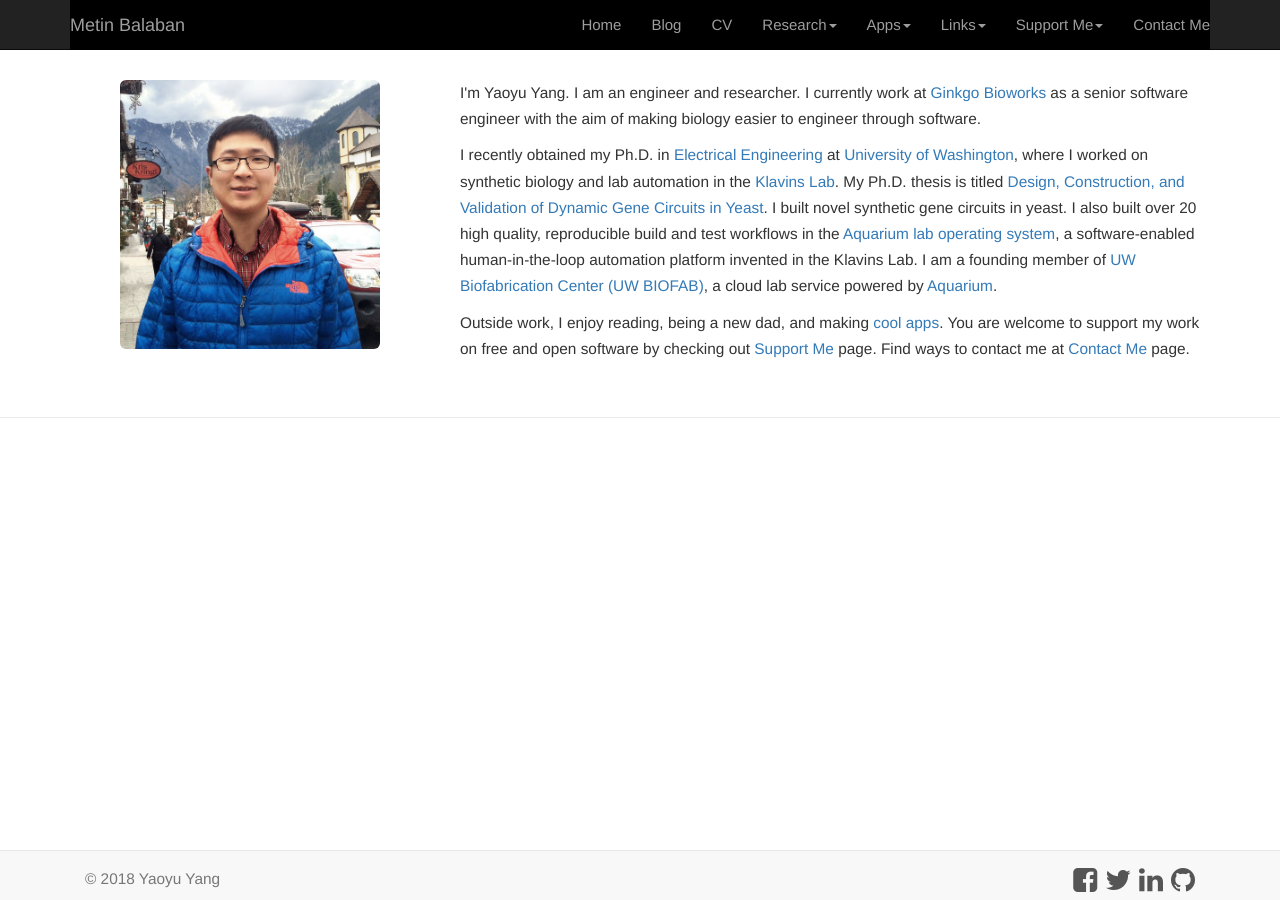
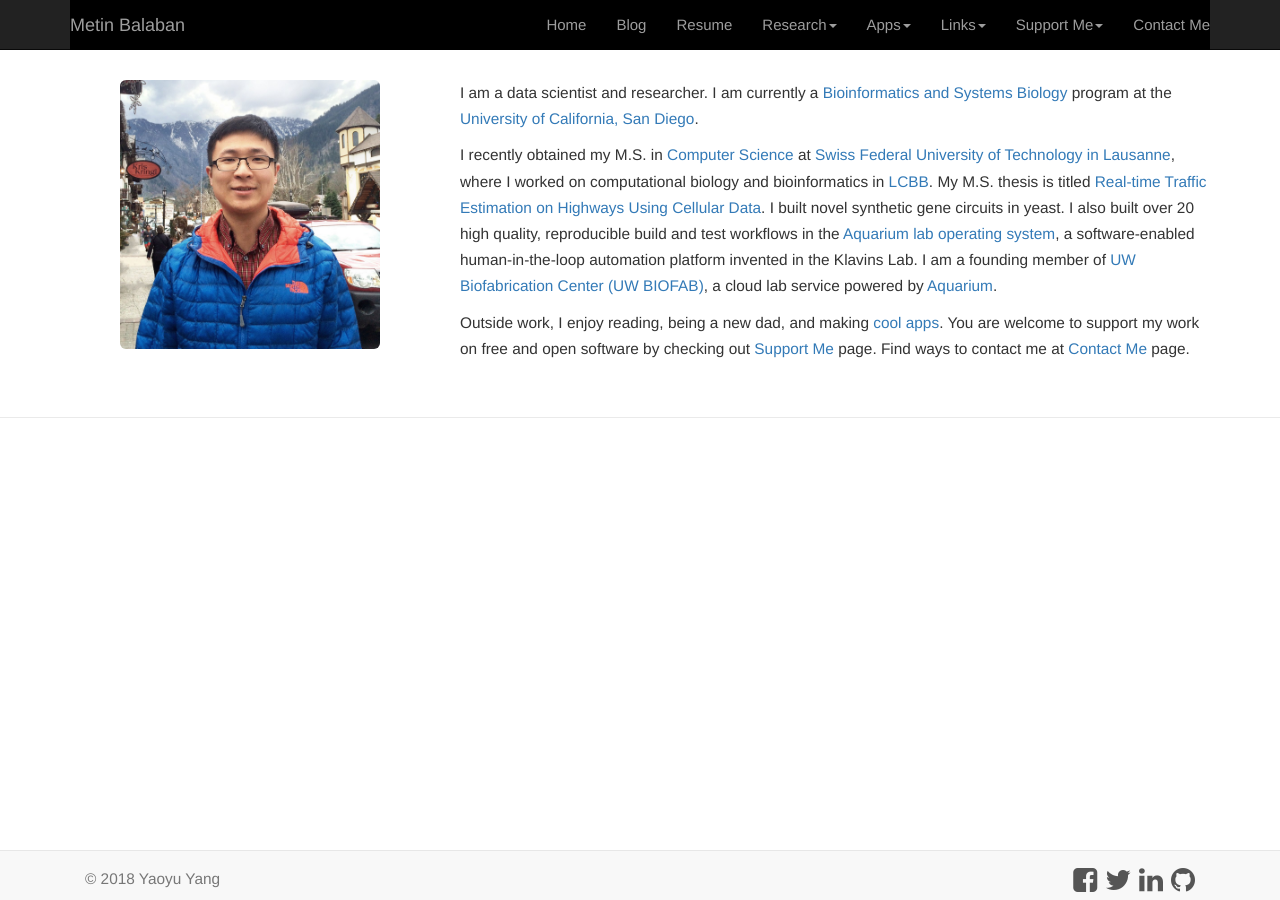
Before and after one commit to balabanmetin/balabanmetin.github.io, a Jekyll site: the page built from index.html, in a window 1280 px wide. Built offline with Jekyll 4.4.1, drawn with Linux system fonts in a browser that asks for light colours; nearby versions of some CDN libraries.

Commit message:
basic edits

```diff
--- a/_includes/header.html
+++ b/_includes/header.html
@@ -27,11 +27,11 @@
            <!-- <li class="active"><a href="/">Home</a></li> -->
            <li><a href="/">Home</a></li>
            <li><a href="/blog">Blog</a></li>
-           <li><a href="/resume/Yaoyu_Yang_CV.pdf">CV</a></li>
+           <li><a href="/resume/balaban.pdf">Resume</a></li>
            <li class="dropdown">
              <a href="/apps" class="dropdown-toggle" data-toggle="dropdown">Research<b class="caret"></b></a>
              <ul class="dropdown-menu">
-               <li><a href="/thesis/YYTHESIS.pdf">PhD Thesis</a></li>
+               <li><a href="/thesis/masterthesis.pdf">Master Thesis</a></li>
                <li><a href="/research">Projects</a></li>
                <li><a href="/videos">Videos</a></li>
              </ul>
--- a/index.html
+++ b/index.html
@@ -12,10 +12,20 @@ title: Metin Balaban
     </div>
     <div class="col-md-8" style='margin-top:20px'>
       <p>
-      I'm Yaoyu Yang. I am an engineer and researcher. I currently work at <a href="http://www.ginkgobioworks.com/" target="_blank">Ginkgo Bioworks</a> as a senior software engineer with the aim of making biology easier to engineer through software.
+      I am a data scientist and researcher. I am currently a <a
+        href="http://bioinformatics.ucsd.edu" target="_blank">Bioinformatics
+        and Systems Biology</a> program at the <a
+        href="http://www.ucsd.edu/" target="_blank">University of
+        California, San Diego</a>.
       </p>
 
-      <p>I recently obtained my Ph.D. in  <a href="http://www.ee.washington.edu/" target="_blank">Electrical Engineering</a> at <a href="http://www.washington.edu/" target="_blank">University of Washington</a>, where I worked on synthetic biology and lab automation in the <a href="http://klavinslab.org/" target="_blank">Klavins Lab</a>. My Ph.D. thesis is titled <a href="/thesis/YYTHESIS.pdf">Design, Construction, and Validation of Dynamic Gene Circuits in Yeast</a>. I built novel synthetic gene circuits in yeast. I also built over 20 high quality, reproducible build and test workflows in the <a href="http://klavinslab.org/aquarium.html" target="_blank">Aquarium lab operating system</a>, a software-enabled human-in-the-loop automation platform invented in the Klavins Lab. I am a founding member of <a href="https://www.linkedin.com/company/uwbiofab/" target="_blank">UW Biofabrication Center (UW BIOFAB)</a>, a cloud lab service powered by <a href="http://klavinslab.org/aquarium.html" target="_blank">Aquarium</a>.
+      <p>I recently obtained my M.S. in  <a href="https://ic.epfl.ch/en"
+        target="_blank">Computer Science</a> at <a href="http://www.epfl.ch/"
+        target="_blank">Swiss Federal University of Technology in Lausanne</a>,
+      where I worked on computational biology and bioinformatics in <a
+        href="http://lcbb.epfl.ch" target="_blank">LCBB</a>. My M.S. thesis is
+      titled <a href="/thesis/masterthesis.pdf">Real-time Traffic Estimation on
+      Highways Using Cellular Data</a>. I built novel synthetic gene circuits in yeast. I also built over 20 high quality, reproducible build and test workflows in the <a href="http://klavinslab.org/aquarium.html" target="_blank">Aquarium lab operating system</a>, a software-enabled human-in-the-loop automation platform invented in the Klavins Lab. I am a founding member of <a href="https://www.linkedin.com/company/uwbiofab/" target="_blank">UW Biofabrication Center (UW BIOFAB)</a>, a cloud lab service powered by <a href="http://klavinslab.org/aquarium.html" target="_blank">Aquarium</a>.
       </p>
 
 <!--  <p>
```
Also changed, not shown: 4 other files.
